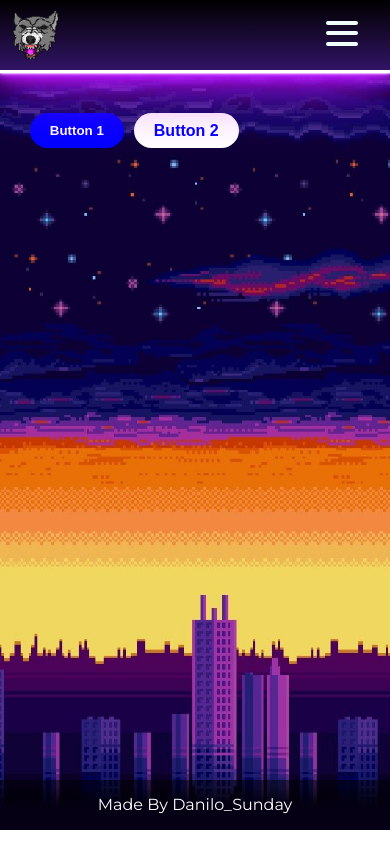
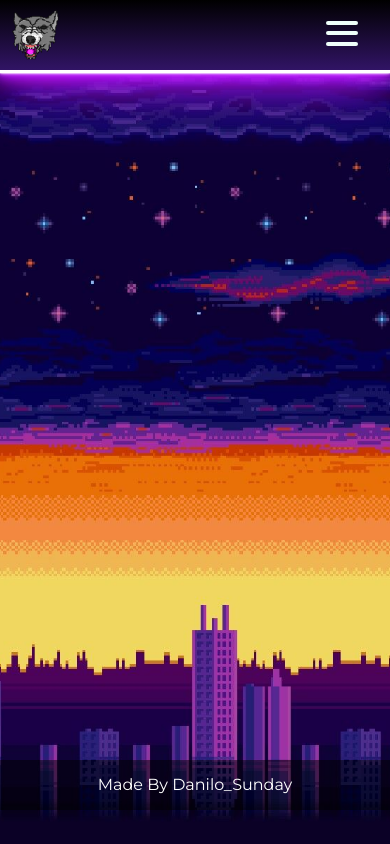
Before and after one commit to danilow200/studying-next, a Next.js app: page / in a window 390 px wide. Built offline with nearby package versions, Linux system fonts and the light colour scheme.

Commit message:
fix: mobile view

```diff
--- a/package.json
+++ b/package.json
@@ -20,6 +20,7 @@
     "eslint-config-next": "13.0.4",
     "next": "13.0.4",
     "react": "18.2.0",
+    "react-device-detect": "^2.2.3",
     "react-dom": "18.2.0",
     "styled-components": "^5.3.6",
     "typescript": "4.9.3"
--- a/src/components/Header/index.tsx
+++ b/src/components/Header/index.tsx
@@ -4,6 +4,7 @@ import React, { useRef, useState } from 'react';
 import { Burger } from "./Burger";
 import { Menu } from "./Menu";
 import { useOnClickOutside } from '../../hook/hook';
+import {isMobile} from 'react-device-detect';
 
 export const Header = () => {
     const [open, setOpen] = useState(false);
@@ -13,10 +14,13 @@ export const Header = () => {
     return <>
         <Container open={open}>
             <Image src="/logo.png" width={50} height={50} alt={""} />
+            {!isMobile &&
             <div>
                 <Burger open={open} setOpen={setOpen} />
                 <Menu open={open} setOpen={setOpen} />
             </div>
+            }
+
         </Container>
     </>
 };
--- a/src/pages/index.tsx
+++ b/src/pages/index.tsx
@@ -7,7 +7,7 @@ const Container = styled.div`
   display: flex;
   gap: 10px;
   width: 95%;
-  height: 79vh;
+  height: 76.6vh;
   margin: 20px auto;
   padding: 20px;
   /* background: ${(props) => props.theme.colors.gray[8]}; */
@@ -17,8 +17,6 @@ export default function Home() {
   return <>
     <Header />
     <Container>
-      <Button fontWeight="700">Button 1</Button>
-      <Button secondary fontWeight="900" fontSize="16px">Button 2</Button>
     </Container>
     <Footer />
   </>;
--- a/src/styles/globals.ts
+++ b/src/styles/globals.ts
@@ -13,6 +13,8 @@ body {
   background-position: center;
   background-repeat: no-repeat;
   background-size: cover;
+  height: 100vh;
+  width: 100%;
 }
 
 a {
```
Also changed, not shown: 1 other file (tests, documents, lock files or other folders).
